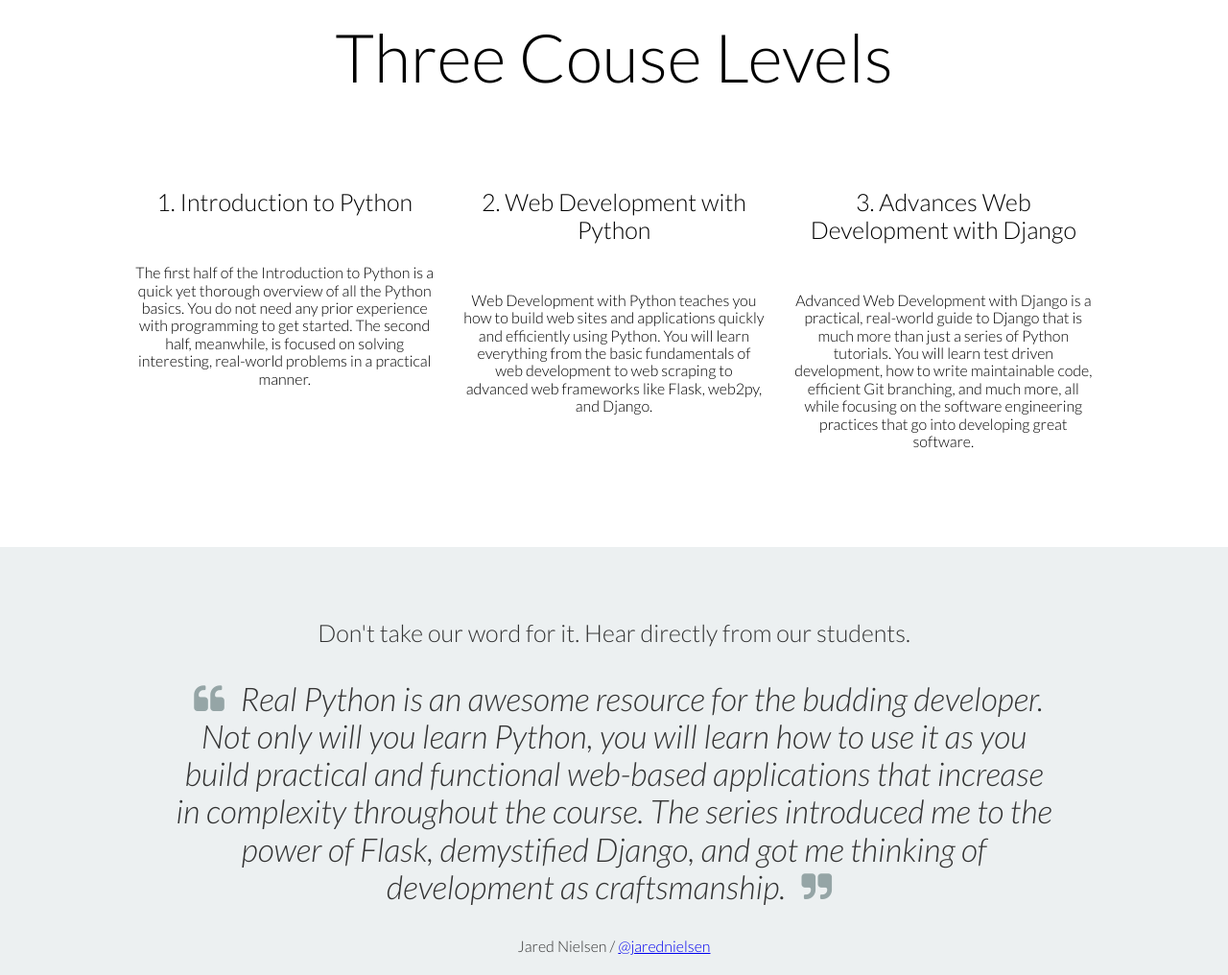
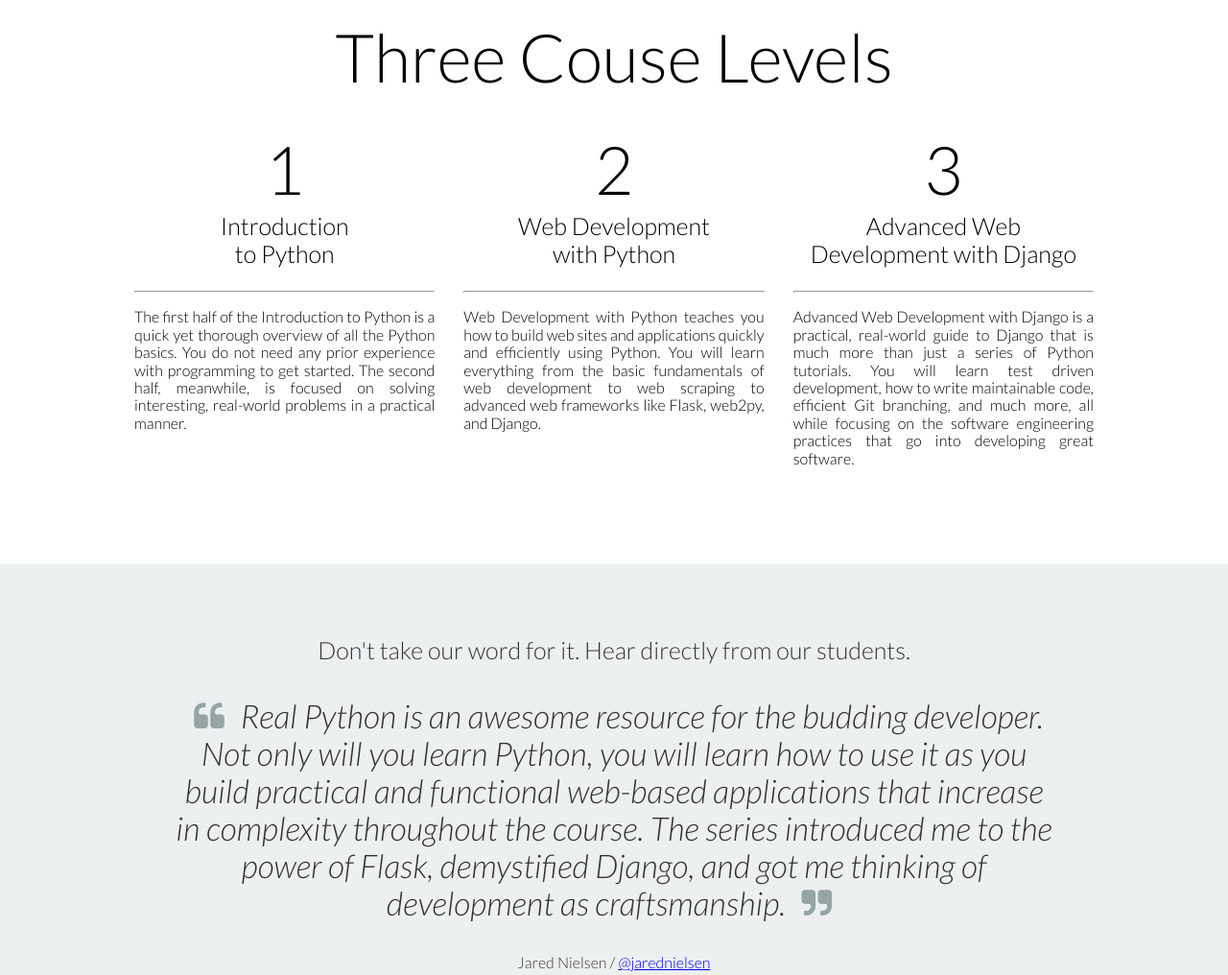
Before and after one commit to ZoeAde/realpython_redesign, a plain HTML site: page index.html in a window 1280 px wide. Shown: the part 940-1956 px from the top of the page at 96% size. Drawn offline with nearby package versions, Linux system fonts and the light colour scheme.

Commit message:
updating course section

```diff
--- a/home.css
+++ b/home.css
@@ -205,9 +205,7 @@ h3 {
 .section-benefits {
     padding-bottom: 60px;
 }
-.section-benefits h3 {
-    margin-bottom: 50px;
-}
+
 .section-summary {
     background-color: #ecf0f1;
     color: #333;
@@ -332,3 +330,15 @@ pre[class*="language-"] {
 .more-btn {
     font-size: 4em;
 }
+
+.course-header {
+    margin-bottom: -0.5em;
+}
+
+.course-number {
+    margin-bottom: -0.3em;
+}
+
+.course-description {
+    text-align: justify;
+}
--- a/index.html
+++ b/index.html
@@ -52,18 +52,24 @@
         <section class="section section-benefits">
             <div class="container">
                 <div class="cols-3">
-                    <h1>Three Couse Levels</h1>
+                    <h1 class="course-header">Three Couse Levels</h1>
                     <div>
-                        <h3>1. Introduction to Python</h3>
-                        <p>The first half of the Introduction to Python is a quick yet thorough overview of all the Python basics. You do not need any prior experience with programming to get started. The second half, meanwhile, is focused on solving interesting, real-world problems in a practical manner.</p>
+                        <h1 class="course-number">1</h1>
+                        <h3 class="course-title"> Introduction<br>to Python</h3>
+                        <hr>
+                        <p class="course-description">The first half of the Introduction to Python is a quick yet thorough overview of all the Python basics. You do not need any prior experience with programming to get started. The second half, meanwhile, is focused on solving interesting, real-world problems in a practical manner.</p>
                     </div>
                     <div>
-                        <h3>2. Web Development with Python</h3>
-                        <p>Web Development with Python teaches you how to build web sites and applications quickly and efficiently using Python. You will learn everything from the basic fundamentals of web development to web scraping to advanced web frameworks like Flask, web2py, and Django.</p>
+                        <h1 class="course-number">2</h1>
+                        <h3 class="course-title">Web Development<br>with Python</h3>
+                        <hr>
+                        <p class="course-description">Web Development with Python teaches you how to build web sites and applications quickly and efficiently using Python. You will learn everything from the basic fundamentals of web development to web scraping to advanced web frameworks like Flask, web2py, and Django.</p>
                     </div>
                     <div>
-                        <h3>3. Advances Web Development with Django</h3>
-                        <p>Advanced Web Development with Django is a practical, real-world guide to Django that is much more than just a series of Python tutorials. You will learn test driven development, how to write maintainable code, efficient Git branching, and much more, all while focusing on the software engineering practices that go into developing great software.</p>
+                        <h1 class="course-number">3</h1>
+                        <h3 class="course-title">Advanced Web<br> Development with Django</h3>
+                        <hr>
+                        <p class="course-description">Advanced Web Development with Django is a practical, real-world guide to Django that is much more than just a series of Python tutorials. You will learn test driven development, how to write maintainable code, efficient Git branching, and much more, all while focusing on the software engineering practices that go into developing great software.</p>
                     </div>
                 </div>
                 <div class="summary">
@@ -316,7 +322,7 @@ ws.onmessage = function(event) {
                     <div>
                         <i class="more-btn fa fa-keyboard-o"></i>
                         <h3>Skill Checks</h3>
-                        <p>Review your new skills at the end of each section to ensure you are ready for the following course</p>
+                        <p>Review your new skills at the end of each course to ensure you are ready for the next level</p>
                         <!--<a href="#" class="button-small">Learn More <i class="more-btn fa fa-angle-double-right"></i></a>-->
                     </div>
                     <div>
```
